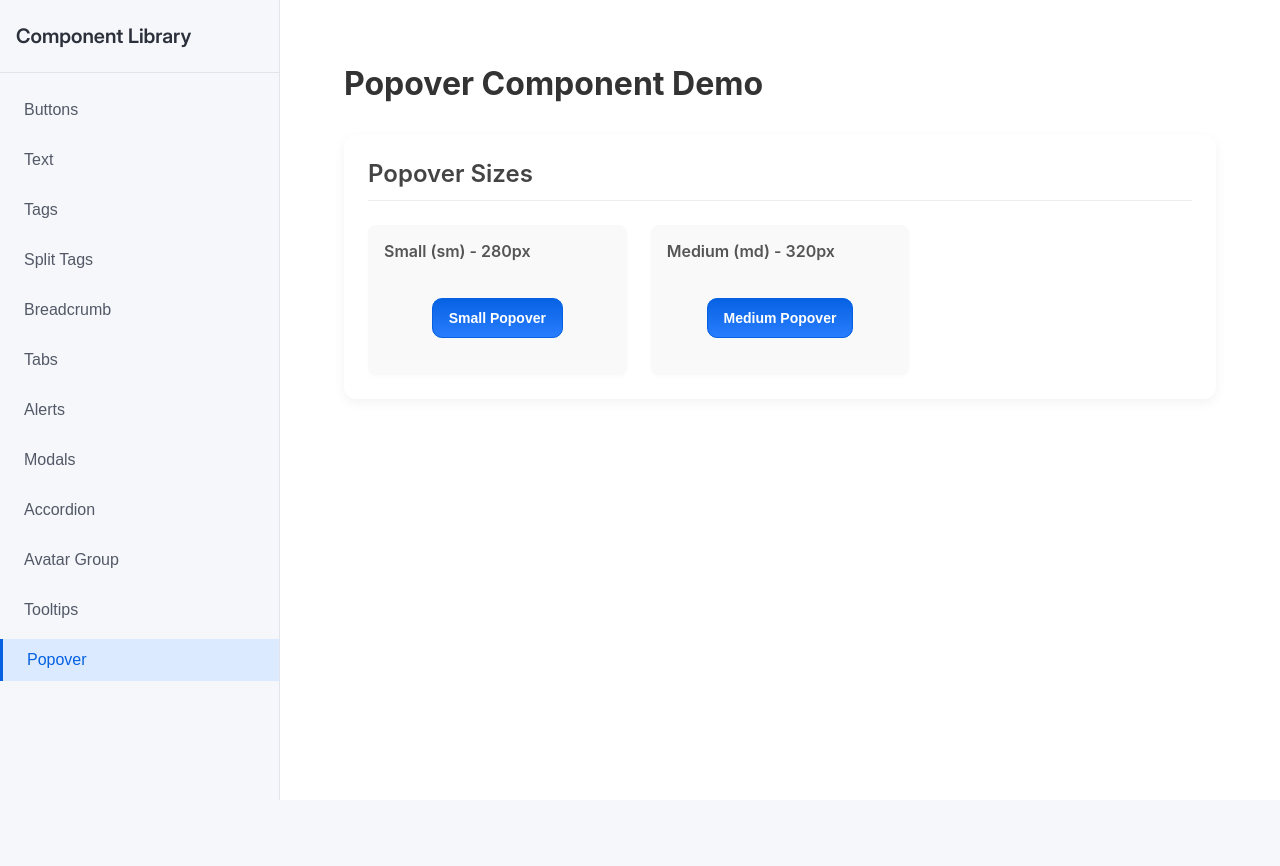
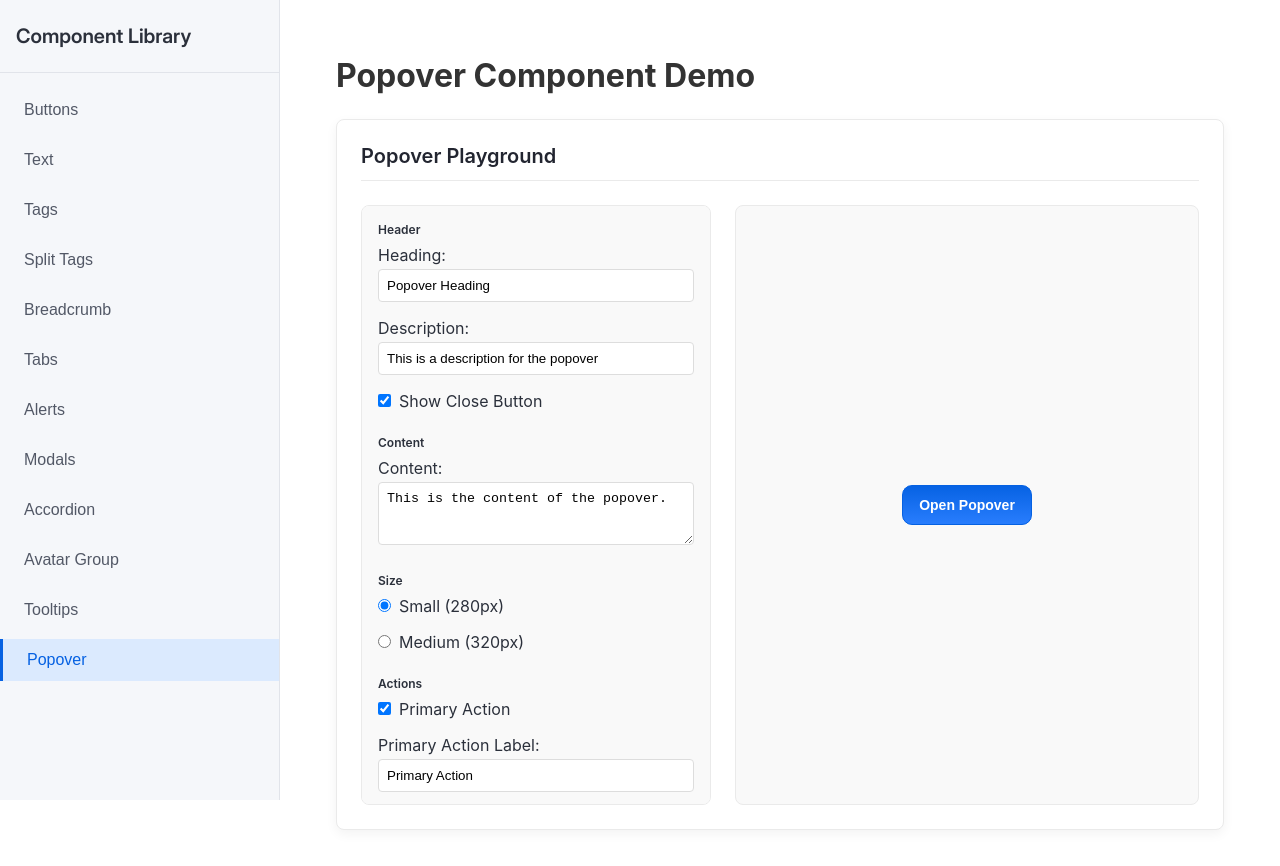
Before and after one commit to design-juspay/Blend-v1, a React (Vite) app: page / in a window 1280 px wide. Shown: the top 866 px of the page. Before the commit the page ends 800 px from the top, so only its background shows below. Built offline with nearby package versions, Linux system fonts and the light colour scheme.

Commit message:
added popover demo

```diff
--- a/src/demos/Popover/PopoverDemo.css
+++ b/src/demos/Popover/PopoverDemo.css
@@ -1,81 +1,105 @@
 .popover-demo {
   max-width: 1200px;
   margin: 0 auto;
-  padding: 2rem;
+  padding: 24px;
   font-family: -apple-system, BlinkMacSystemFont, 'Segoe UI', Roboto, Oxygen, Ubuntu, Cantarell, 'Open Sans', 'Helvetica Neue', sans-serif;
 }
 
 .popover-demo h1 {
-  font-size: 2rem;
-  font-weight: 700;
-  margin-bottom: 2rem;
+  margin-bottom: 24px;
   color: #333;
 }
 
 .demo-section {
-  margin-bottom: 3rem;
+  margin-bottom: 48px;
+  border: 1px solid #eaeaea;
+  border-radius: 8px;
+  padding: 24px;
   background-color: #fff;
-  border-radius: 12px;
-  box-shadow: 0 4px 12px rgba(0, 0, 0, 0.05);
-  padding: 1.5rem;
 }
 
 .demo-section h2 {
-  font-size: 1.5rem;
-  font-weight: 600;
-  margin-bottom: 1.5rem;
-  color: #444;
-  padding-bottom: 0.75rem;
-  border-bottom: 1px solid #eee;
+  margin-bottom: 24px;
+  padding-bottom: 12px;
+  border-bottom: 1px solid #eaeaea;
 }
 
 .popover-grid {
   display: grid;
-  grid-template-columns: repeat(auto-fill, minmax(250px, 1fr));
-  gap: 1.5rem;
+  grid-template-columns: repeat(auto-fill, minmax(300px, 1fr));
+  gap: 24px;
 }
 
 .popover-card {
+  border: 1px solid #eaeaea;
+  border-radius: 8px;
+  padding: 16px;
   background-color: #f9f9f9;
-  border-radius: 8px;
-  padding: 1rem;
-  box-shadow: 0 2px 4px rgba(0, 0, 0, 0.02);
-  min-height: 150px;
-  display: flex;
-  flex-direction: column;
 }
 
 .popover-card h3 {
-  font-size: 1rem;
-  font-weight: 600;
-  margin-bottom: 1rem;
-  color: #555;
+  margin-bottom: 16px;
+  font-size: 16px;
 }
 
 .popover-sample {
   display: flex;
-  align-items: center;
   justify-content: center;
-  flex: 1;
+  margin-top: 16px;
 }
 
-/* Popover content styles */
-.popover-content {
-  padding: 0.5rem;
-  min-width: 200px;
+.popover-content-basic {
+  padding: 8px 0;
 }
 
-.popover-content h4 {
-  font-size: 1rem;
-  font-weight: 600;
-  margin-bottom: 0.75rem;
-  color: #333;
+/* Playground styles */
+.playground-container {
+  display: grid;
+  grid-template-columns: 350px 1fr;
+  gap: 24px;
 }
 
-.popover-content p {
-  font-size: 0.875rem;
-  color: #555;
-  margin-bottom: 0.5rem;
+.playground-controls {
+  border: 1px solid #eaeaea;
+  border-radius: 8px;
+  padding: 16px;
+  background-color: #f9f9f9;
+  overflow: auto;
+  max-height: 600px;
+}
+
+.playground-preview {
+  border: 1px solid #eaeaea;
+  border-radius: 8px;
+  min-height: 200px;
+  display: flex;
+  justify-content: center;
+  align-items: center;
+  background-color: #f9f9f9;
+}
+
+/* Form elements styling */
+label {
+  display: block;
+  margin-bottom: 8px;
+}
+
+input[type="text"], textarea {
+  width: 100%;
+  padding: 8px;
+  border: 1px solid #ddd;
+  border-radius: 4px;
+  margin-top: 4px;
+}
+
+input[type="checkbox"], input[type="radio"] {
+  margin-right: 8px;
+}
+
+.radio-group {
+  display: flex;
+  flex-direction: column;
+  gap: 8px;
 }
 
 /* Notification styles */
@@ -200,8 +224,8 @@
 
 /* Responsive adjustments */
 @media (max-width: 768px) {
-  .popover-grid {
-    grid-template-columns: repeat(auto-fill, minmax(200px, 1fr));
+  .playground-container {
+    grid-template-columns: 1fr;
   }
 
   .use-case-example {
--- a/src/demos/Popover/PopoverDemo.tsx
+++ b/src/demos/Popover/PopoverDemo.tsx
@@ -1,76 +1,262 @@
-import React from "react";
-import { Button } from "../../../lib/components/Button";
+import React, { useState } from "react";
+import { Button, ButtonType } from "../../../lib/components/Button";
 import Popover from "../../../lib/components/Popover/Popover";
 import "./PopoverDemo.css";
 import { FOUNDATION_THEME } from "../../../lib/tokens";
+import Block from "../../../lib/components/Primitives/Block/Block";
+import Text from "../../../lib/components/Text/Text";
 
 const PopoverDemo: React.FC = () => {
+  // Playground state
+  const [heading, setHeading] = useState("Popover Heading");
+  const [description, setDescription] = useState(
+    "This is a description for the popover"
+  );
+  const [showCloseButton, setShowCloseButton] = useState(true);
+  const [size, setSize] = useState<"sm" | "md">("sm");
+  const [hasPrimaryAction, setHasPrimaryAction] = useState(true);
+  const [hasSecondaryAction, setHasSecondaryAction] = useState(true);
+  const [primaryActionLabel, setPrimaryActionLabel] =
+    useState("Primary Action");
+  const [secondaryActionLabel, setSecondaryActionLabel] =
+    useState("Secondary Action");
+  const [content, setContent] = useState("This is the content of the popover.");
+
   return (
     <div className="popover-demo">
       <h1>Popover Component Demo</h1>
+
       <div className="demo-section">
-        <h2>Popover Sizes</h2>
-        <div className="popover-grid">
-          <div className="popover-card">
-            <h3>Small (sm) - 280px</h3>
-            <div className="popover-sample">
+        <h2>Popover Playground</h2>
+        <div className="playground-container">
+          <div className="playground-controls">
+            <Block
+              display="flex"
+              flexDirection="column"
+              gap={FOUNDATION_THEME.unit[16]}
+            >
+              <Block
+                display="flex"
+                flexDirection="column"
+                gap={FOUNDATION_THEME.unit[8]}
+              >
+                <Text
+                  color={FOUNDATION_THEME.colors.gray[700]}
+                  variant="body.sm"
+                  fontWeight={600}
+                >
+                  Header
+                </Text>
+                <label>
+                  <span style={{ color: FOUNDATION_THEME.colors.gray[700] }}>
+                    Heading:
+                  </span>
+                  <input
+                    type="text"
+                    value={heading}
+                    onChange={(e) => setHeading(e.target.value)}
+                    placeholder="Enter heading"
+                  />
+                </label>
+                <label>
+                  <span style={{ color: FOUNDATION_THEME.colors.gray[700] }}>
+                    Description:
+                  </span>
+                  <input
+                    type="text"
+                    value={description}
+                    onChange={(e) => setDescription(e.target.value)}
+                    placeholder="Enter description"
+                  />
+                </label>
+                <label>
+                  <input
+                    type="checkbox"
+                    checked={showCloseButton}
+                    onChange={() => setShowCloseButton(!showCloseButton)}
+                  />
+                  <span style={{ color: FOUNDATION_THEME.colors.gray[700] }}>
+                    Show Close Button
+                  </span>
+                </label>
+              </Block>
+
+              <Block
+                display="flex"
+                flexDirection="column"
+                gap={FOUNDATION_THEME.unit[8]}
+              >
+                <Text
+                  color={FOUNDATION_THEME.colors.gray[700]}
+                  variant="body.sm"
+                  fontWeight={600}
+                >
+                  Content
+                </Text>
+                <label>
+                  <span style={{ color: FOUNDATION_THEME.colors.gray[700] }}>
+                    Content:
+                  </span>
+                  <textarea
+                    value={content}
+                    onChange={(e) => setContent(e.target.value)}
+                    rows={3}
+                    placeholder="Enter content"
+                  />
+                </label>
+              </Block>
+
+              <Block
+                display="flex"
+                flexDirection="column"
+                gap={FOUNDATION_THEME.unit[8]}
+              >
+                <Text
+                  color={FOUNDATION_THEME.colors.gray[700]}
+                  variant="body.sm"
+                  fontWeight={600}
+                >
+                  Size
+                </Text>
+                <div className="radio-group">
+                  <label>
+                    <input
+                      type="radio"
+                      name="size"
+                      value="sm"
+                      checked={size === "sm"}
+                      onChange={() => setSize("sm")}
+                    />
+                    <span style={{ color: FOUNDATION_THEME.colors.gray[700] }}>
+                      Small (280px)
+                    </span>
+                  </label>
+                  <label>
+                    <input
+                      type="radio"
+                      name="size"
+                      value="md"
+                      checked={size === "md"}
+                      onChange={() => setSize("md")}
+                    />
+                    <span style={{ color: FOUNDATION_THEME.colors.gray[700] }}>
+                      Medium (320px)
+                    </span>
+                  </label>
+                </div>
+              </Block>
+
+              <Block
+                display="flex"
+                flexDirection="column"
+                gap={FOUNDATION_THEME.unit[8]}
+              >
+                <Text
+                  color={FOUNDATION_THEME.colors.gray[700]}
+                  variant="body.sm"
+                  fontWeight={600}
+                >
+                  Actions
+                </Text>
+                <label>
+                  <input
+                    type="checkbox"
+                    checked={hasPrimaryAction}
+                    onChange={() => setHasPrimaryAction(!hasPrimaryAction)}
+                  />
+                  <span style={{ color: FOUNDATION_THEME.colors.gray[700] }}>
+                    Primary Action
+                  </span>
+                </label>
+                {hasPrimaryAction && (
+                  <label>
+                    <span style={{ color: FOUNDATION_THEME.colors.gray[700] }}>
+                      Primary Action Label:
+                    </span>
+                    <input
+                      type="text"
+                      value={primaryActionLabel}
+                      onChange={(e) => setPrimaryActionLabel(e.target.value)}
+                      placeholder="Enter primary action label"
+                    />
+                  </label>
+                )}
+                <label>
+                  <input
+                    type="checkbox"
+                    checked={hasSecondaryAction}
+                    onChange={() => setHasSecondaryAction(!hasSecondaryAction)}
+                  />
+                  <span style={{ color: FOUNDATION_THEME.colors.gray[700] }}>
+                    Secondary Action
+                  </span>
+                </label>
+                {hasSecondaryAction && (
+                  <label>
+                    <span style={{ color: FOUNDATION_THEME.colors.gray[700] }}>
+                      Secondary Action Label:
+                    </span>
+                    <input
+                      type="text"
+                      value={secondaryActionLabel}
+                      onChange={(e) => setSecondaryActionLabel(e.target.value)}
+                      placeholder="Enter secondary action label"
+                    />
+                  </label>
+                )}
+              </Block>
+            </Block>
+          </div>
+
+          <div className="playground-preview">
+            <Block
+              padding={FOUNDATION_THEME.unit[16]}
+              display="flex"
+              justifyContent="center"
+              alignItems="center"
+            >
               <Popover
-                heading="Heading"
-                description="This is a popover. It displays additional content or actions when triggered by the user."
-                trigger={<Button text="Small Popover" />}
-                size="sm"
-                primaryAction={{
-                  label: "Primary Action",
-                  onClick: () => {},
-                }}
-                secondaryAction={{
-                  label: "Secondary Action",
-                  onClick: () => {},
-                }}
+                heading={heading || undefined}
+                description={description || undefined}
+                showCloseButton={showCloseButton}
+                trigger={
+                  <Button text="Open Popover" buttonType={ButtonType.PRIMARY} />
+                }
+                size={size}
+                primaryAction={
+                  hasPrimaryAction
+                    ? {
+                        label: primaryActionLabel,
+                        onClick: () =>
+                          alert(
+                            `Primary action clicked: ${primaryActionLabel}`
+                          ),
+                      }
+                    : undefined
+                }
+                secondaryAction={
+                  hasSecondaryAction
+                    ? {
+                        label: secondaryActionLabel,
+                        onClick: () =>
+                          alert(
+                            `Secondary action clicked: ${secondaryActionLabel}`
+                          ),
+                      }
+                    : undefined
+                }
               >
-                <div className="popover-content-basic">
-                  <p
-                    style={{
-                      color: FOUNDATION_THEME.colors.gray[500],
-                      fontSize: "14px",
-                    }}
-                  >
-                    This is a small popover with 280px width.
-                  </p>
+                <div
+                  style={{
+                    color: FOUNDATION_THEME.colors.gray[500],
+                    fontSize: size === "sm" ? "12px" : "14px",
+                    padding: FOUNDATION_THEME.unit[4],
+                  }}
+                >
+                  {content}
                 </div>
               </Popover>
-            </div>
-          </div>
-
-          <div className="popover-card">
-            <h3>Medium (md) - 320px</h3>
-            <div className="popover-sample">
-              <Popover
-                heading="Heading"
-                description="This is a popover. It displays additional content or actions when triggered by the user."
-                trigger={<Button text="Medium Popover" />}
-                size="md"
-                primaryAction={{
-                  label: "Primary Action",
-                  onClick: () => {},
-                }}
-                secondaryAction={{
-                  label: "Secondary Action",
-                  onClick: () => {},
-                }}
-              >
-                <div className="popover-content-basic">
-                  <p
-                    style={{
-                      color: FOUNDATION_THEME.colors.gray[500],
-                      fontSize: "14px",
-                    }}
-                  >
-                    This is a medium popover with 320px width.
-                  </p>
-                </div>
-              </Popover>
-            </div>
+            </Block>
           </div>
         </div>
       </div>
```
